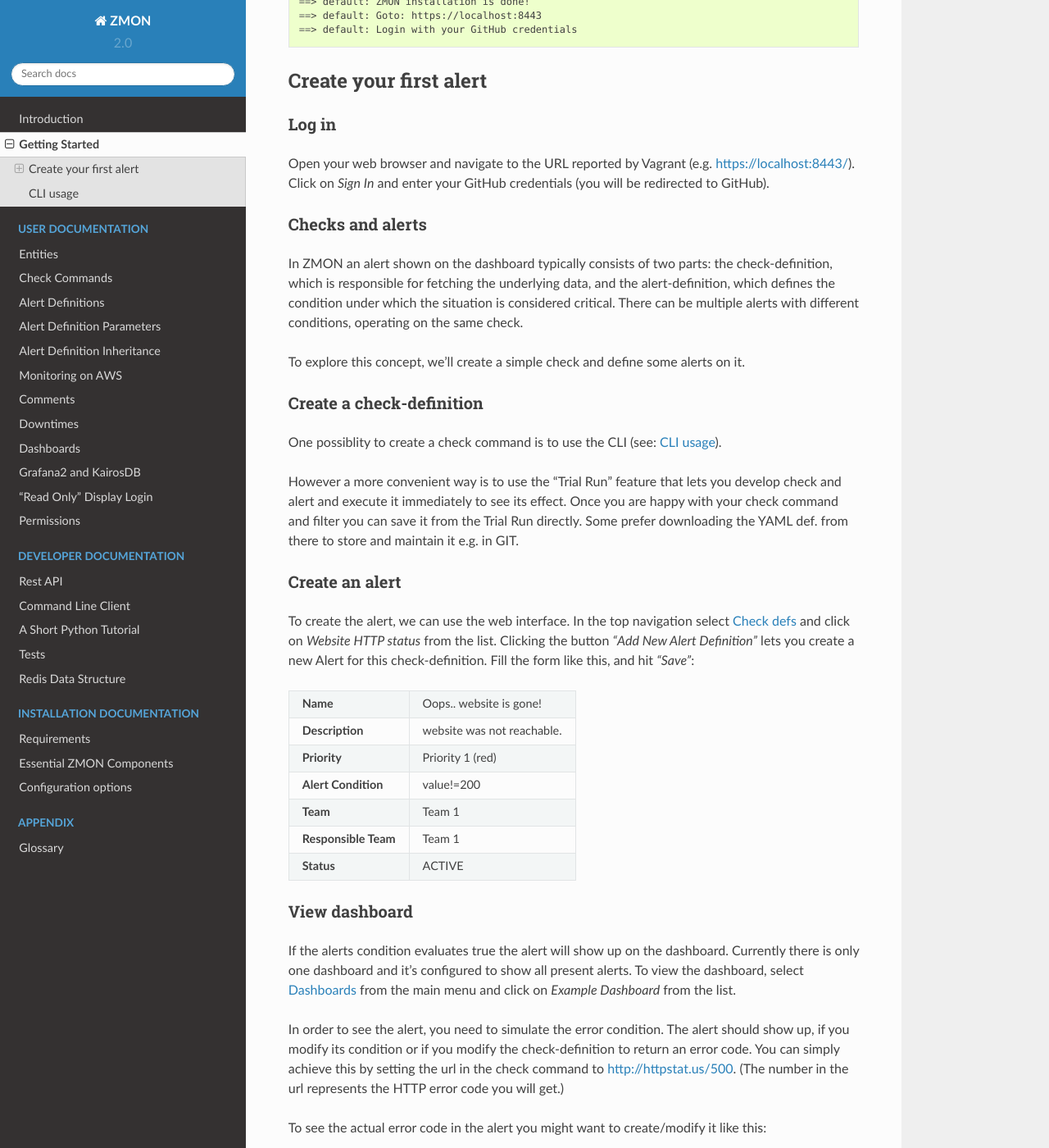
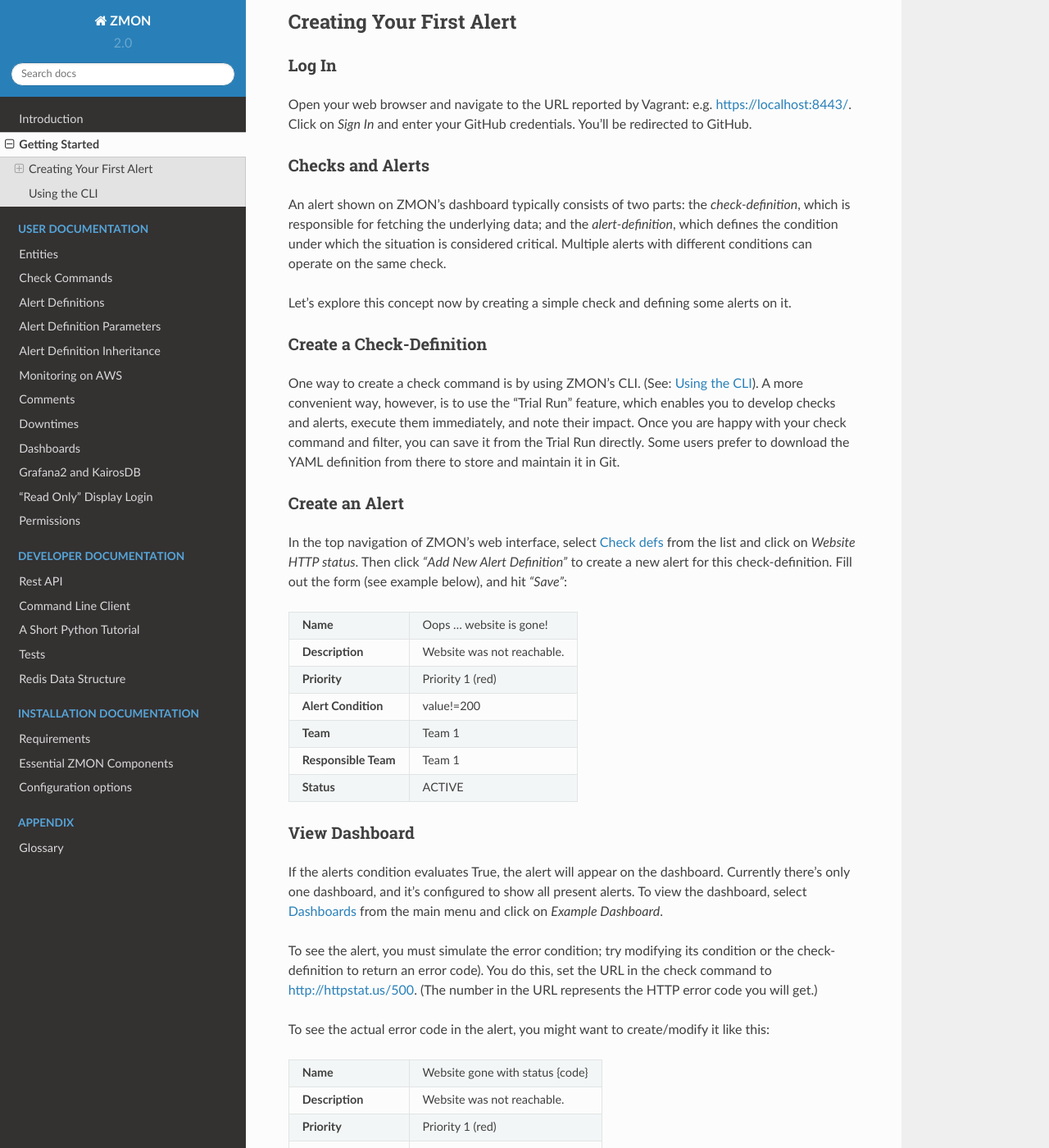
Before and after one commit to zalando-zmon/zmon-docs, a Sphinx documentation site: the page built from docs/getting-started.rst, in a window 1280 px wide and 1400 px high, scrolled down 665 px. Shown: the whole window at 82% size. Built offline with Sphinx 7.4.7 and the Read the Docs theme 2.0.0, drawn with Linux system fonts in a browser that asks for light colours; some of the changed text lies outside the part shown.

Commit message:
Update getting-started.rst
Line 48: What/where is the "Trial Run" feature?

```diff
--- a/docs/getting-started.rst
+++ b/docs/getting-started.rst
@@ -2,24 +2,20 @@
 Getting Started
 ***************
 
-In order to easily get started use our pre-configured Vagrant box.
-
-You need to have Vagrant *(at least 1.7.4)* and a Vagrant Provider (e.g. VirtualBox) installed on your machine.
-
-You can obtain the Vagrant box from https://github.com/zalando/zmon. Clone the repository with git:
+To quickly get started with ZMON, use the preconfigured Vagrant box featured on the `main ZMON repository`_. Make sure you've installed Vagrant *(at least 1.7.4)* and a Vagrant provider like VirtualBox on your machine. Clone the repository with Git:
 
 .. code-block:: bash
 
    $ git clone https://github.com/zalando/zmon.git
    $ cd zmon/
 
-From within the cloned repository run:
+From within the cloned repository, run:
 
 .. code-block:: bash
 
    $ vagrant up
 
-Bootstrapping the image for the first time will take quite long. (Time to grab some coffee)
+Bootstrapping the image for the first time will take a bit of time. You might want to grab some coffee while you wait. :)
 
 When it's finally up, Vagrant will report on how to reach the ZMON web interface:
 
@@ -29,43 +25,37 @@
     ==> default: Goto: https://localhost:8443
     ==> default: Login with your GitHub credentials
 
-Create your first alert
+Creating Your First Alert
 =======================
 
-Log in
+Log In
 ------
 
-Open your web browser and navigate to the URL reported by Vagrant (e.g. https://localhost:8443/).
-Click on *Sign In* and enter your GitHub credentials (you will be redirected to GitHub).
+Open your web browser and navigate to the URL reported by Vagrant: e.g. https://localhost:8443/. Click on *Sign In* and enter your GitHub credentials. You'll be redirected to GitHub.
 
-Checks and alerts
+Checks and Alerts
 -----------------
 
-In ZMON an alert shown on the dashboard typically consists of two parts: the check-definition, which is responsible for
-fetching the underlying data, and the alert-definition, which defines the condition under which the situation is
-considered critical. There can be multiple alerts with different conditions, operating on the same check.
+An alert shown on ZMON's dashboard typically consists of two parts: the *check-definition*, which is responsible for
+fetching the underlying data; and the *alert-definition*, which defines the condition under which the situation is
+considered critical. Multiple alerts with different conditions can operate on the same check.
 
-To explore this concept, we'll create a simple check and define some alerts on it.
+Let's explore this concept now by creating a simple check and defining some alerts on it.
 
-Create a check-definition
+Create a Check-Definition
 -------------------------
 
-One possiblity to create a check command is to use the CLI (see: :ref:`cli-usage`).
+One way to create a check command is by using ZMON's CLI. (See: :ref:`cli-usage`). A more convenient way, however, is to use the "Trial Run" feature, which enables you to develop checks and alerts, execute them immediately, and note their impact. Once you are happy with your check command and filter, you can save it from the Trial Run directly. Some users prefer to download the YAML definition from there to store and maintain it in Git.
 
-However a more convenient way is to use the "Trial Run" feature that lets you develop check and alert and execute it immediately to see its effect. Once you are happy with your check command and filter you can save it from the Trial Run directly. Some prefer downloading the YAML def. from there to store and maintain it e.g. in GIT.
-
-Create an alert
+Create an Alert
 ---------------
 
-To create the alert, we can use the web interface. In the top navigation select
-`Check defs <https://localhost:8443/#/check-definitions>`_ and click on *Website HTTP status* from the list.
-Clicking the button *"Add New Alert Definition"* lets you create a new Alert for this check-definition.
-Fill the form like this, and hit *"Save"*:
+In the top navigation of ZMON's web interface, select `Check defs <https://localhost:8443/#/check-definitions>`_ from the list and click on *Website HTTP status*. Then click *"Add New Alert Definition"* to create a new alert for this check-definition. Fill out the form (see example below), and hit *"Save"*:
 
 ==================== ==========================
-**Name**             Oops.. website is gone!
+**Name**             Oops ... website is gone!
 -------------------- --------------------------
-**Description**      website was not reachable.
+**Description**      Website was not reachable.
 -------------------- --------------------------
 **Priority**         Priority 1 (red)
 -------------------- --------------------------
@@ -78,23 +68,20 @@
 **Status**           ACTIVE
 ==================== ==========================
 
-View dashboard
+View Dashboard
 --------------
 
-If the alerts condition evaluates true the alert will show up on the dashboard. Currently there is only one dashboard
-and it's configured to show all present alerts. To view the dashboard, select
-`Dashboards <https://localhost:8443/#/dashboards>`_ from the main menu and click on *Example Dashboard* from the list.
+If the alerts condition evaluates True, the alert will appear on the dashboard. Currently there's only one dashboard, and it's configured to show all present alerts. To view the dashboard, select
+`Dashboards <https://localhost:8443/#/dashboards>`_ from the main menu and click on *Example Dashboard*.
 
-In order to see the alert, you need to simulate the error condition. The alert should show up, if you modify its
-condition or if you modify the check-definition to return an error code. You can simply achieve this by setting the url
-in the check command to http://httpstat.us/500. (The number in the url represents the HTTP error code you will get.)
+To see the alert, you must simulate the error condition; try modifying its condition or the check-definition to return an error code). You do this, set the URL in the check command to http://httpstat.us/500. (The number in the URL represents the HTTP error code you will get.)
 
-To see the actual error code in the alert you might want to create/modify it like this:
+To see the actual error code in the alert, you might want to create/modify it like this:
 
 ==================== ================================
 **Name**             Website gone with status {code}
 -------------------- --------------------------------
-**Description**      website was not reachable.
+**Description**      Website was not reachable.
 -------------------- --------------------------------
 **Priority**         Priority 1 (red)
 -------------------- --------------------------------
@@ -109,21 +96,18 @@
 
 .. _cli-usage:
 
-CLI usage
+Using the CLI
 =========
 
-The ZMON Vagrant box comes preinstalled with *zmon-cli*. In order to use the CLI log in to the running Vagrant box with:
+The ZMON Vagrant box comes preinstalled with *zmon-cli*. To use the CLI, log in to the running Vagrant box with:
 
 .. code-block:: bash
 
    $ vagrant ssh
 
-Our Vagrant box also contains some example yaml files for the creation of entities, checks and alerts. You will find
-those in */vagrant/examples*.
+The Vagrant box also contains some sample yaml files for creating entities, checks and alerts. You can find these in */vagrant/examples*.
 
-As a basic example fo CLI usage we'll create a definition, to check if google.com is reachable.
-Therefore *cd* to */vagrant/examples/check-definitions* and create a new check-definition by using the
-zmon-cli.
+As an example of using ZMON's CLI, let's create a definition to check if google.com is reachable. *cd* to */vagrant/examples/check-definitions* and, using zmon-cli, create a new check-definition:
 
 .. code-block:: bash
 
@@ -146,11 +130,13 @@
 
 Type :kbd:`ESC :wq RETURN` to save the file.
 
-To push the updated check definition to ZMON run:
+To push the updated check definition to ZMON, run:
 
 .. code-block:: bash
 
    $ zmon check-definitions update website-availability.yaml
    Updating check definition... http://localhost:8080/#/check-definitions/view/2
 
-More information on using the command line client can be found here: :ref:`zmon-cli`.
+Find more detailed information here: :ref:`zmon-cli`.
+
+.. _main ZMON repository: https://github.com/zalando/zmon
```
